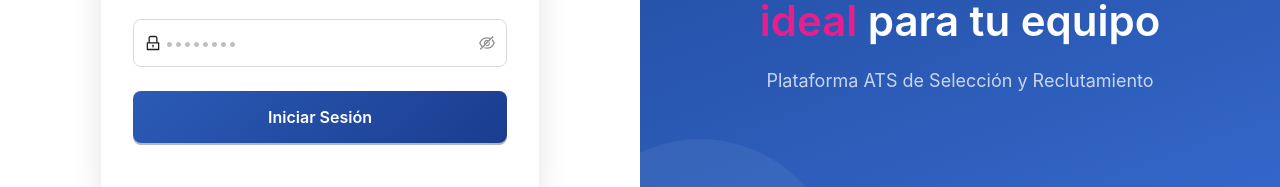
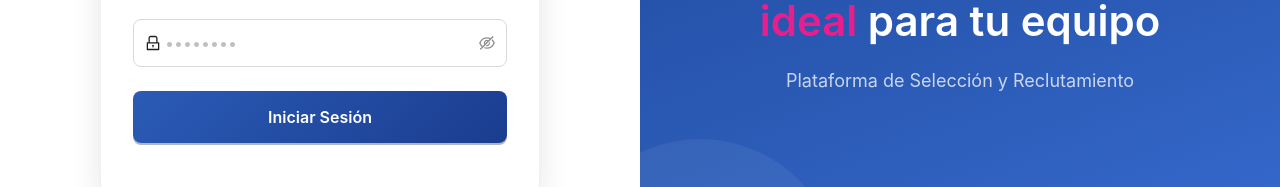
Before and after one commit to FerDu-dev/tpe-platform-frontend, a React (Vite) app: page /login in a window 1280 px wide. Shown: the part 441-628 px from the top of the page. Built offline with nearby package versions, Linux system fonts and the light colour scheme; no server answers.

Commit message:
Light changes in page title/titles text

```diff
--- a/index.html
+++ b/index.html
@@ -1,13 +1,16 @@
 <!doctype html>
 <html lang="es">
+
 <head>
   <meta charset="UTF-8" />
   <link rel="icon" type="image/svg+xml" href="/src/assets/logo.svg" />
   <meta name="viewport" content="width=device-width, initial-scale=1.0" />
-    <title>Tu Próximo Empleo - ATS Platform</title>
+  <title>Tu Próximo Empleo</title>
 </head>
+
 <body>
   <div id="root"></div>
   <script type="module" src="/src/main.tsx"></script>
 </body>
+
 </html>
--- a/src/features/auth/pages/LoginPage.tsx
+++ b/src/features/auth/pages/LoginPage.tsx
@@ -191,7 +191,7 @@ const LoginPage: React.FC = () => {
                         <span style={{ color: '#E91E8C' }}>ideal</span> para tu equipo
                     </Title>
                     <Text style={{ color: 'rgba(255,255,255,0.75)', fontSize: '18px' }}>
-                        Plataforma ATS de Selección y Reclutamiento
+                        Plataforma de Selección y Reclutamiento
                     </Text>
                 </div>
             </Col>
```
Lines whose indentation alone changed are shown as unchanged.
